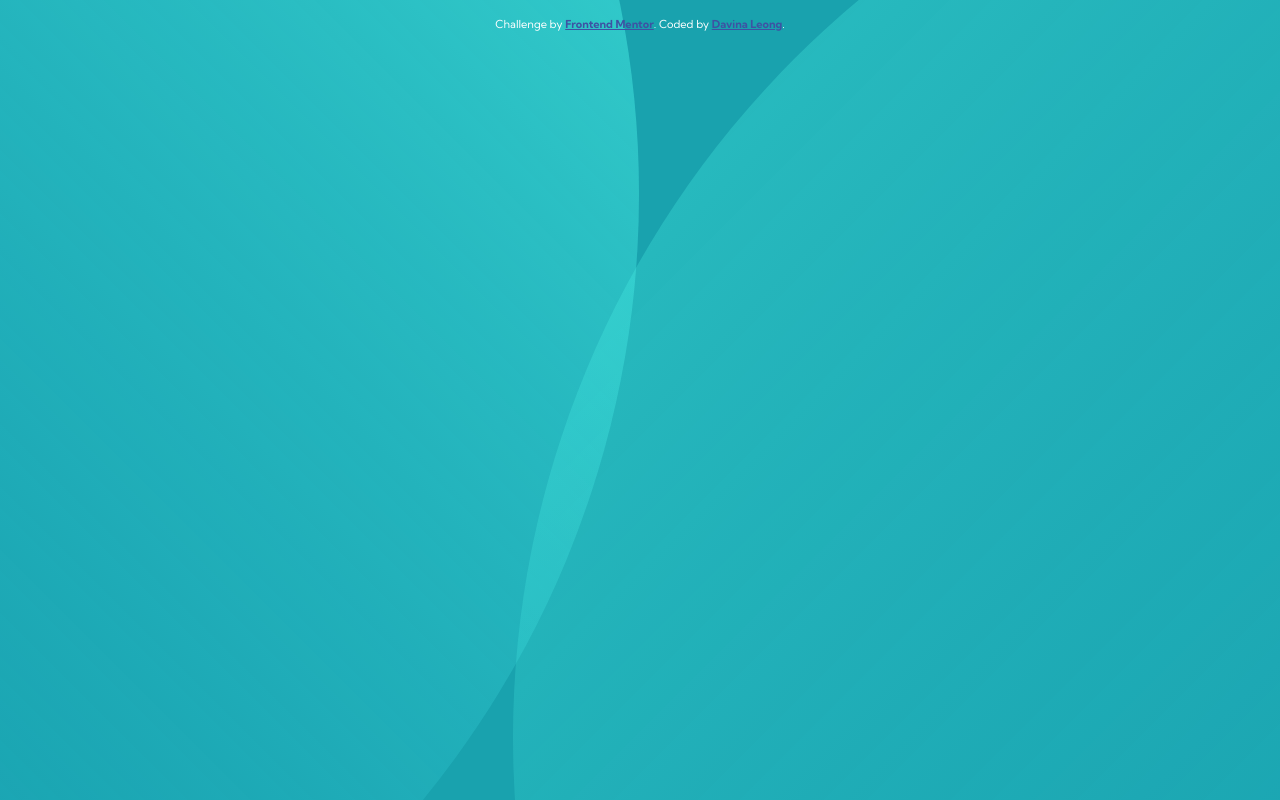
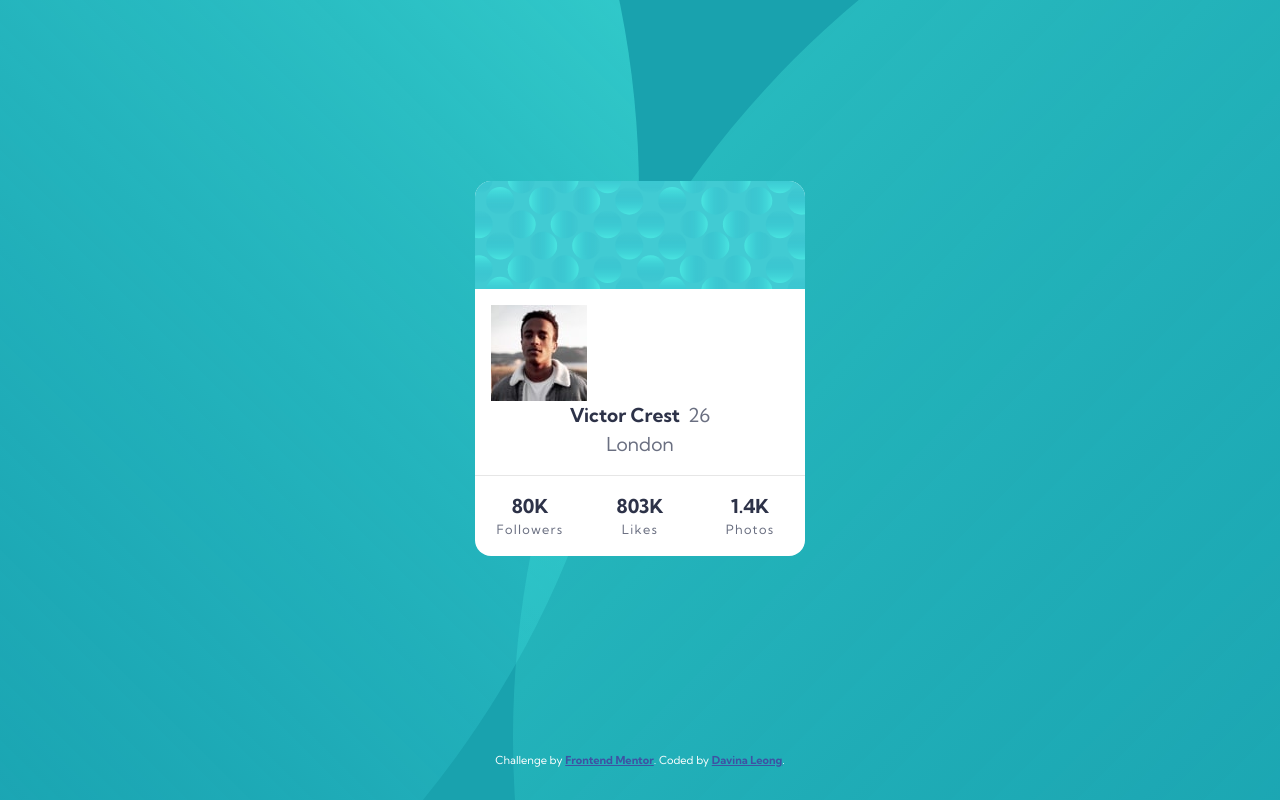
Before and after one commit to davinaleong/fem-profile-card-component, a website built with Vite: page index.html in a window 1280 px wide. Built offline with nearby package versions, Linux system fonts and the light colour scheme.

Commit message:
WIP profile card

```diff
--- a/index.html
+++ b/index.html
@@ -23,7 +23,7 @@
     <link rel="stylesheet" href="./styles/reset.css" />
     <link rel="stylesheet" href="./styles/main.css" />
   </head>
-  <body class="body-grid | bg-accent-400">
+  <body class="body-grid | bg-primary-400">
     <img
       src="./images/bg-pattern-top.svg"
       alt=""
@@ -34,6 +34,45 @@
       alt=""
       class="decoration decoration__bottom"
     />
+
+    <main class="main-grid">
+      <div class="card | br-400 bg-gray-50">
+        <div class="card__decoration | bg-full">&nbsp;</div>
+        <div class="card__body | p-400 text-neutral-500">
+          <div class="profile">
+            <img
+              src="./images/image-victor.jpg"
+              alt=""
+              class="profile__image"
+            />
+            <div class="profile__info | ta-center fs-500">
+              <div class="profile__info__inner">
+                <h2 class="text-neutral-900 fw-bold">
+                  Victor Crest
+                </h2>
+                <p>26</p>
+              </div>
+              <p>London</p>
+            </div>
+          </div>
+        </div>
+        <div class="card__footer">
+          <div class="p-400">
+            <p class="text-neutral-900 fw-bold fs-500 tt-uppercase">80k</p>
+            <p class="text-neutral-500 fs-200 ls-500">Followers</p>
+          </div>
+          <div class="p-400">
+            <p class="text-neutral-900 fw-bold fs-500 tt-uppercase">803k</p>
+            <p class="text-neutral-500 fs-200 ls-500">Likes</p>
+          </div>
+          <div class="p-400">
+            <p class="text-neutral-900 fw-bold fs-500 tt-uppercase">1.4k</p>
+            <p class="text-neutral-500 fs-200 ls-500">Photos</p>
+          </div>
+        </div>
+      </div>
+    </main>
+
     <div class="attribution | text-gray-50 py-400">
       Challenge by
       <a href="https://www.frontendmentor.io?ref=challenge" target="_blank"
--- a/styles/main.css
+++ b/styles/main.css
@@ -21,14 +21,13 @@
 
 /** Root **/
 :root {
-  --clr-primary-900: hsl(229, 23%, 23%);
-
-  --clr-accent-400: hsl(185, 75%, 39%);
+  --clr-primary-400: hsl(185, 75%, 39%);
 
   --clr-link-400: hsl(228, 45%, 44%);
 
   --clr-neutral-400: hsl(0, 0%, 59%);
   --clr-neutral-500: hsl(227, 10%, 46%);
+  --clr-neutral-900: hsl(229, 23%, 23%);
 
   --clr-gray-50: hsl(0, 0%, 100%);
   --clr-gray-100: hsl(0, 0%, 90%);
@@ -261,6 +260,38 @@ a:where(:hover, :focus, :focus-visible) {
   right: -90vw;
 }
 
+.card {
+  --card-width: 330px;
+  --card-height: 375px;
+
+  max-width: var(--card-width);
+  height: var(--card-height);
+  width: 100%;
+  overflow: hidden;
+  display: grid;
+  grid-template-columns: 100%;
+  grid-template-rows: 1.2fr 1.5fr 0.5fr;
+}
+
+.card__decoration {
+  background-image: url(./../images/bg-pattern-card.svg);
+}
+
+.profile__info__inner {
+  display: flex;
+  gap: var(--size-200);
+  align-items: center;
+  justify-content: center;
+}
+
+.card__footer {
+  border-top: thin solid var(--clr-gray-100);
+  display: grid;
+  grid-template-columns: repeat(3, 1fr);
+  place-items: center;
+  text-align: center;
+}
+
 /** Content - End **/
 
 /** Utility **/
@@ -281,12 +312,12 @@ a:where(:hover, :focus, :focus-visible) {
 }
 
 /** Utility - Colours **/
-.text-primary-900 {
-  color: var(--clr-primary-900);
-}
-
-.text-accent-400 {
-  color: var(--clr-accent-400);
+.text-primary-400 {
+  color: var(--clr-primary-400);
+}
+
+.text-link-400 {
+  color: var(--clr-link-400);
 }
 
 .text-neutral-400 {
@@ -295,6 +326,9 @@ a:where(:hover, :focus, :focus-visible) {
 .text-neutral-500 {
   color: var(--clr-neutral-500);
 }
+.text-neutral-900 {
+  color: var(--clr-neutral-900);
+}
 
 .text-gray-50 {
   color: var(--clr-gray-50);
@@ -331,12 +365,12 @@ a:where(:hover, :focus, :focus-visible) {
 }
 
 /** Utility - Background Colours **/
-.bg-primary-900 {
-  background-color: var(--clr-primary-900);
-}
-
-.bg-accent-400 {
-  background-color: var(--clr-accent-400);
+.bg-primary-400 {
+  background-color: var(--clr-primary-400);
+}
+
+.bg-link-400 {
+  background-color: var(--clr-link-400);
 }
 
 .bg-neutral-400 {
@@ -344,6 +378,9 @@ a:where(:hover, :focus, :focus-visible) {
 }
 .bg-neutral-500 {
   background-color: var(--clr-neutral-500);
+}
+.bg-neutral-900 {
+  background-color: var(--clr-neutral-900);
 }
 
 .bg-gray-50 {
--- a/styles/reset.css
+++ b/styles/reset.css
@@ -20,7 +20,7 @@
   padding-bottom: 0;
   padding-left: 0;
 
-  /* font: inherit; */
+  font: inherit;
 }
 
 /* Remove list styles on ul, ol elements with a list role, which suggests default styling will be removed */
```
